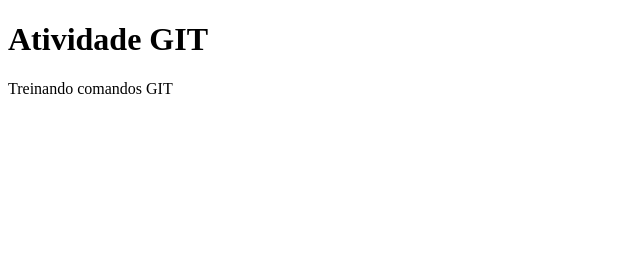
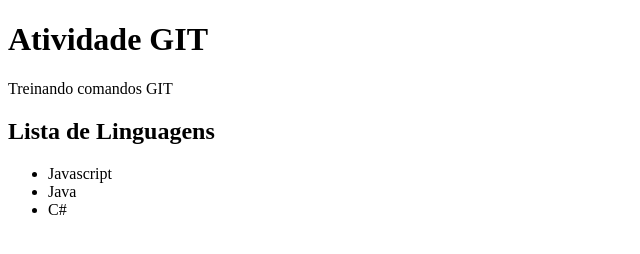
Before and after one commit to HenriqueVieiraOliveira/scm, a plain HTML site: page index.html in a window 1280 px wide. Shown: the whole page, without its empty margins (0-640 px from the left). Drawn offline with Linux system fonts and the light colour scheme.

Commit message:
Adicionando lista de linguagens de programação no index.html

```diff
--- a/index.html
+++ b/index.html
@@ -9,5 +9,12 @@
     <h1>Atividade GIT</h1>
 
     <p>Treinando comandos GIT</p>
+
+    <h2>Lista de Linguagens</h2>
+    <ul>
+        <li>Javascript</li>
+        <li>Java</li>
+        <li>C#</li>
+    </ul>
 </body>
 </html>
```
